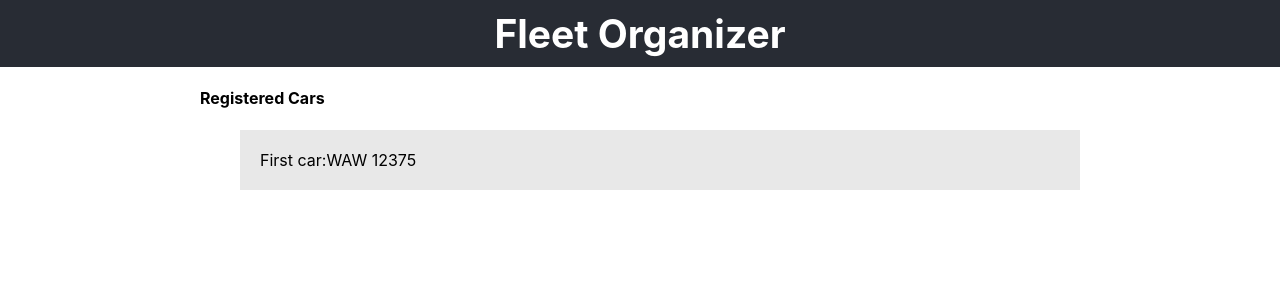
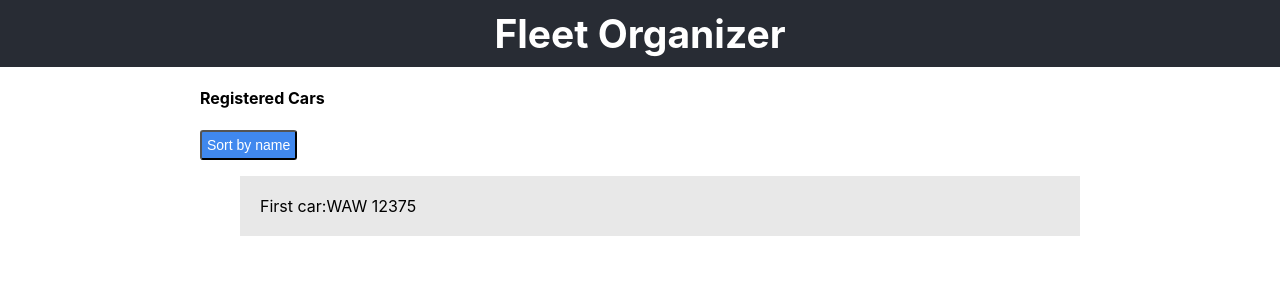
Before and after one commit to WojciechRydel/react-js-workshop, a React (Create React App) app in the folder fleet-organizer/: page / in a window 1280 px wide. Shown: the top 300 px of the page. Built offline with nearby package versions, Linux system fonts and the light colour scheme.

Commit message:
Add styling

```diff
--- a/fleet-organizer/src/App.css
+++ b/fleet-organizer/src/App.css
@@ -29,10 +29,23 @@
   list-style: none;
 }
 
-.car-list li {
+.car-info {
   background: #e8e8e8;
   padding: 20px;
   margin: 10px 0;
+}
+
+.controls > button {
+  background: #4088ee;
+  color: white;
+  font-size: 14px;
+  padding: 5px;
+  border-radius: 3px;
+  cursor: pointer;
+  outline: none;
+}
+.controls > button.active {
+  background: #393;
 }
 
 @keyframes App-logo-spin {
--- a/fleet-organizer/src/App.js
+++ b/fleet-organizer/src/App.js
@@ -10,10 +10,16 @@ class App extends Component {
         </header>
         <div className="fleet-register">
           <h4>Registered Cars</h4>
+          <div className="controls">
+            <button>Sort by name</button>
+          </div>
           <ul className="car-list">
             <li>
+              <div className="car-info">
               First car:
               <span>WAW 12375</span>
+
+              </div>
             </li>
           </ul>
         </div>
```
